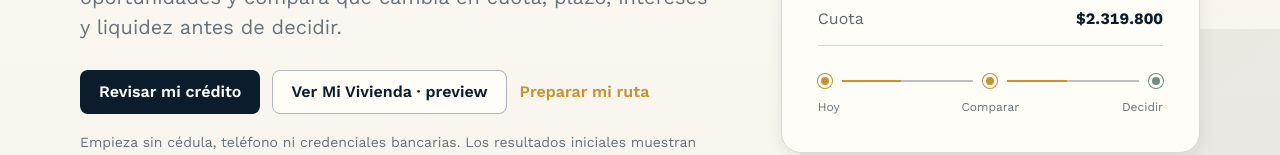
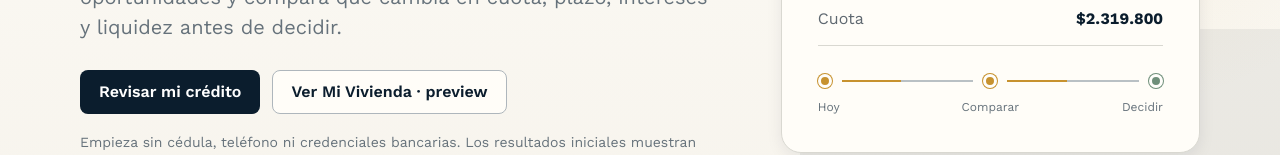
Before and after one commit to arendon7/VIVIENDA, a Next.js app: page / in a window 1280 px wide. Shown: the part 475-630 px from the top of the page. Built offline with nearby package versions, Linux system fonts and the light colour scheme.

Commit message:
test: remove duplicate Preparar mi ruta CTA

```diff
--- a/app/page.tsx
+++ b/app/page.tsx
@@ -52,7 +52,6 @@ export default function HomePage() {
               <div className="actions">
                 <a className="button button-primary" href="/revisar">Revisar mi crédito</a>
                 <a className="button button-secondary" href="/mi-vivienda">Ver Mi Vivienda · preview</a>
-                <a className="button button-quiet" href="/revisar">Preparar mi ruta</a>
               </div>
               <p className="trust-line">Empieza sin cédula, teléfono ni credenciales bancarias. Los resultados iniciales muestran su nivel de precisión y los supuestos utilizados.</p>
               <p className="trust-line"><a href="/ayuda">¿Te está costando pagar o ya te están cobrando? Ubica primero qué tan urgente es →</a></p>
```
